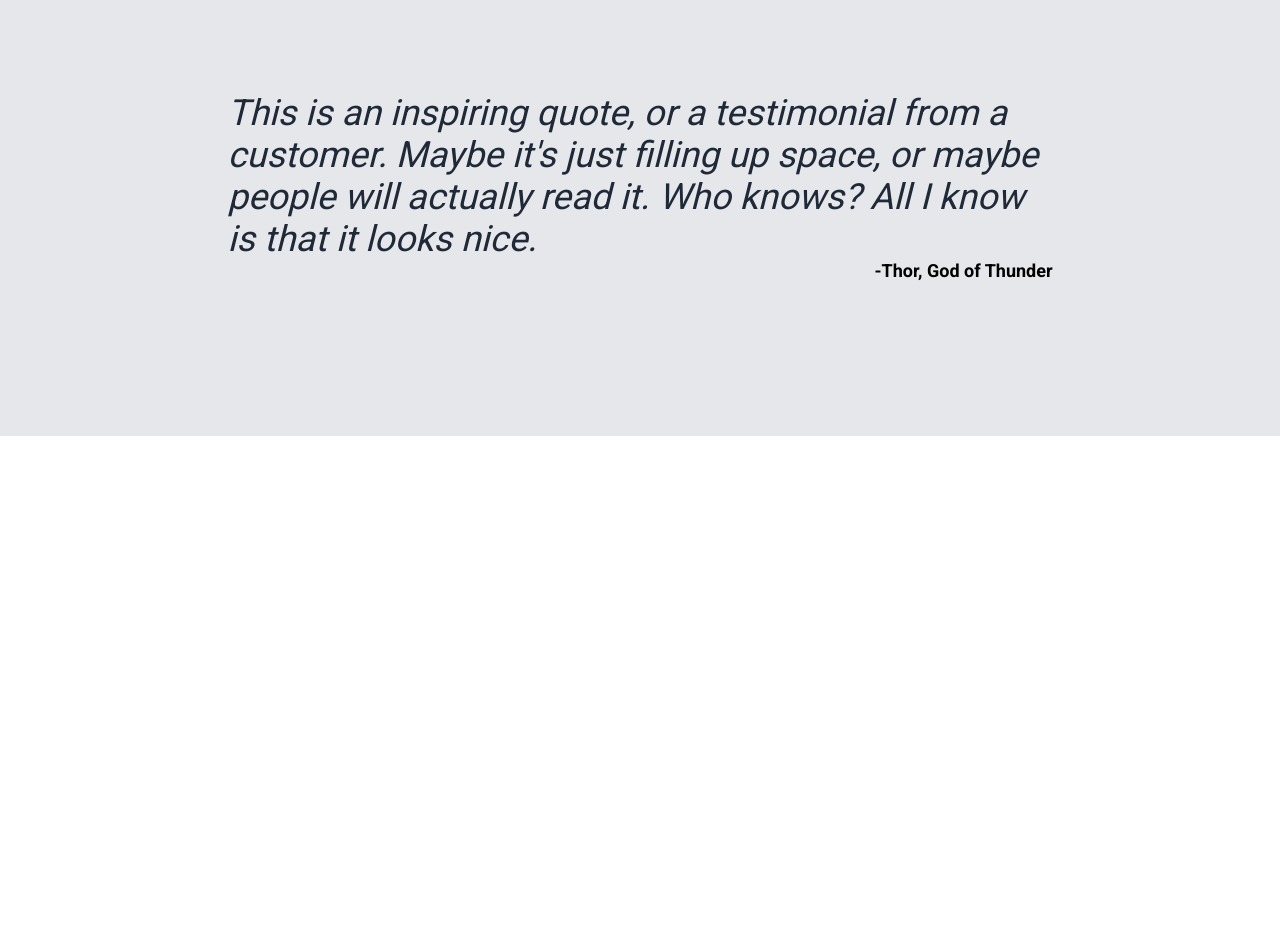
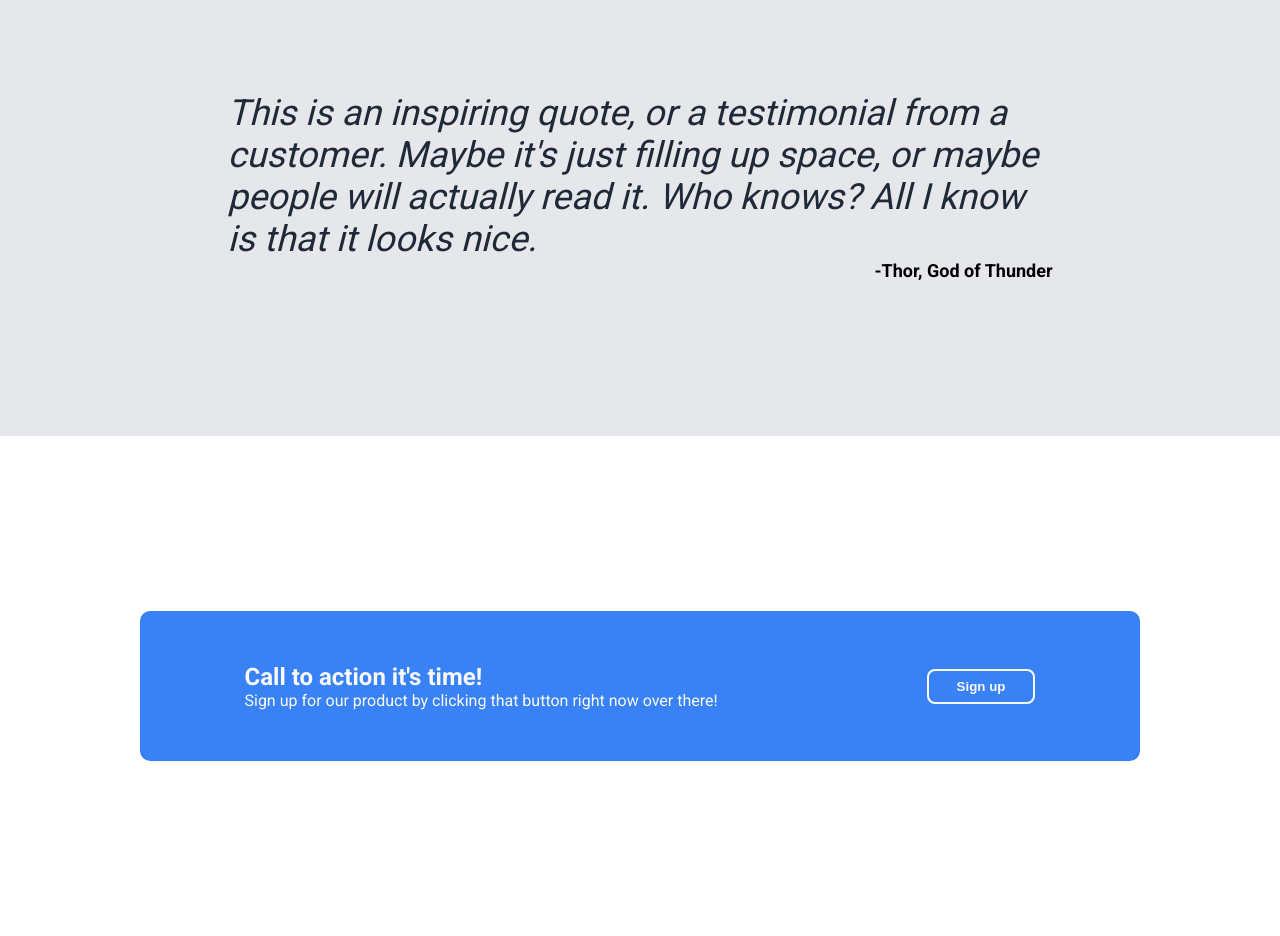
Before and after one commit to justinayson14/flex_land, a plain HTML site: page index.html in a window 1280 px wide. Shown: the part 1094-2030 px from the top of the page. Before the commit the page ends 1530 px from the top, so only its background shows below. Drawn offline with Linux system fonts and the light colour scheme.

Commit message:
Add & style alert section

```diff
--- a/index.html
+++ b/index.html
@@ -58,5 +58,18 @@
             <div class="writer">-Thor, God of Thunder</div>
         </div>
     </section>
+
+    <secion class="alert">
+        <div class="container">
+            <div class="rectangle">
+                <div class="content">
+                    <h2>Call to action it's time!</h2>
+                    <div class="text">Sign up for our product by clicking that button right now over there!</div>
+                </div>
+                <div class="press"><button type="button">Sign up</button></dv >
+            </div>
+        </div>
+    </secion>
+
 </body>
 </html>
--- a/style.css
+++ b/style.css
@@ -29,6 +29,7 @@ button {
     border-radius: 8px;
     background: #3882f6;
     color: #f9faf8;
+    font-weight: 800;
 }
 
 .navbar,
@@ -98,7 +99,7 @@ button {
 .content p {
     font-size: 18px;
     color: #e5e7eb;
-    width: 500px;
+    width: 450px;
     margin-bottom: 10px;
 }
 
@@ -167,3 +168,44 @@ button {
     align-items: center;
     height: 500px;
 }
+
+.alert .container {
+    height: 500px;
+    display: flex;
+    justify-content: center;
+    align-items: center;
+}
+
+.container .rectangle {
+    height: 150px;
+    width: 1000px;
+    background-color: #3882f6;
+    border-radius: 10px;
+    display: flex;
+    justify-content: space-around;
+    align-items: center;
+}
+
+
+.rectangle .press {
+    display: flex;
+    justify-content: center;
+    align-items: center;
+}
+
+.press button {
+    border: 2px solid #f9faf8;
+    font-weight: 800;
+}
+
+
+.rectangle .content h2{
+    margin-bottom: 0;
+    width: 100%;
+    color: #f9faf8;
+}
+
+.rectangle .content .text {
+    color: #f9faf8;
+    margin-top: 0;
+}
```
